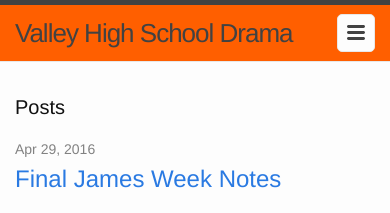
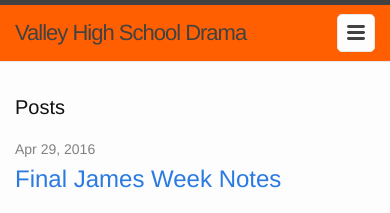
Before and after one commit to cat5inthecradle/valleydrama, a Jekyll site: the page built from index.html, in a window 390 px wide. Shown: the top 213 px of the page. Built offline with Jekyll 4.4.1, drawn with Linux system fonts in a browser that asks for light colours.

Commit message:
fixed header font size for mobile

```diff
--- a/_sass/_layout.scss
+++ b/_sass/_layout.scss
@@ -22,6 +22,10 @@
     &,
     &:visited {
         color: $grey-color-dark;
+    }
+
+    @include media-query($on-palm) {
+        font-size: 22px;
     }
 }
 
```
